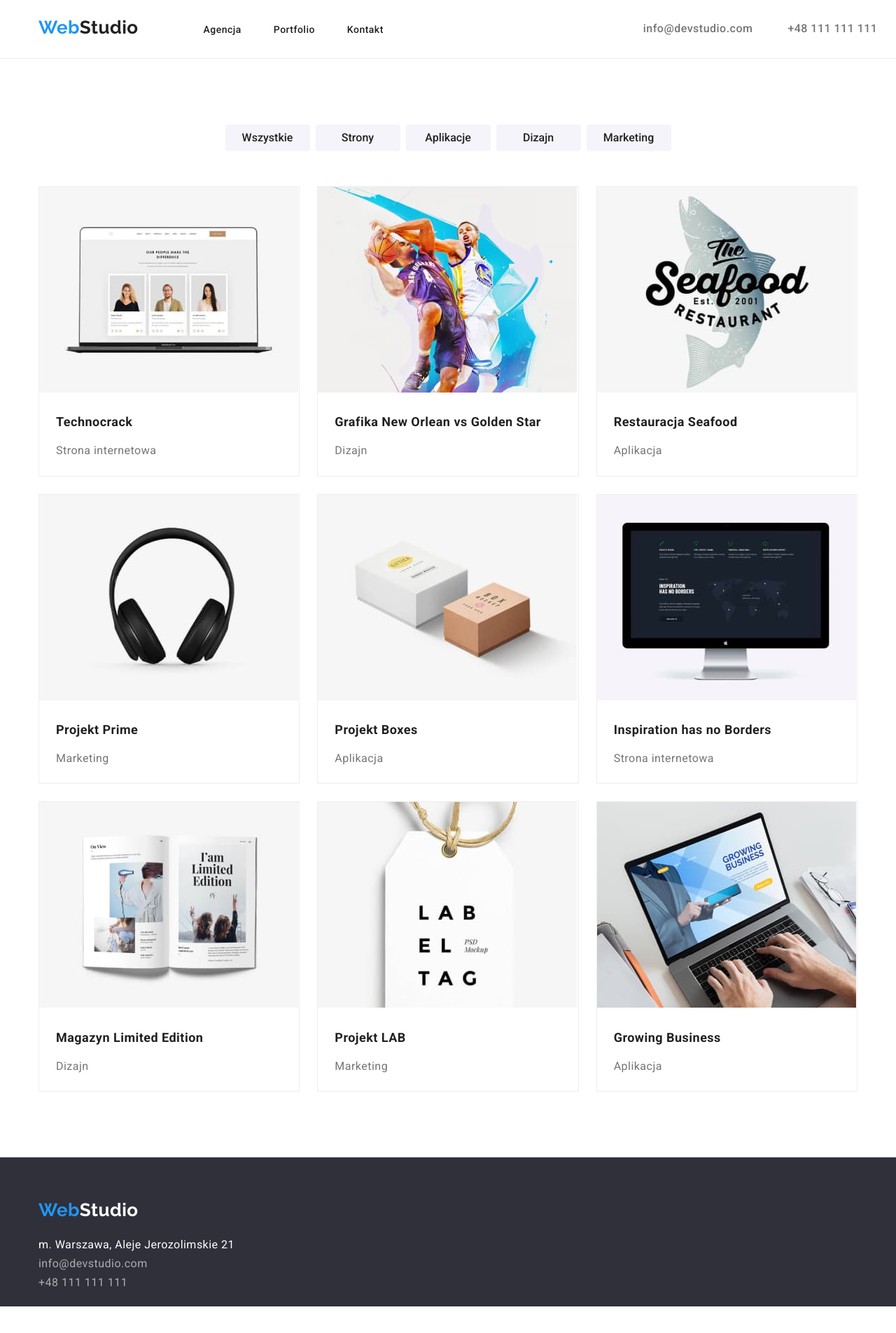
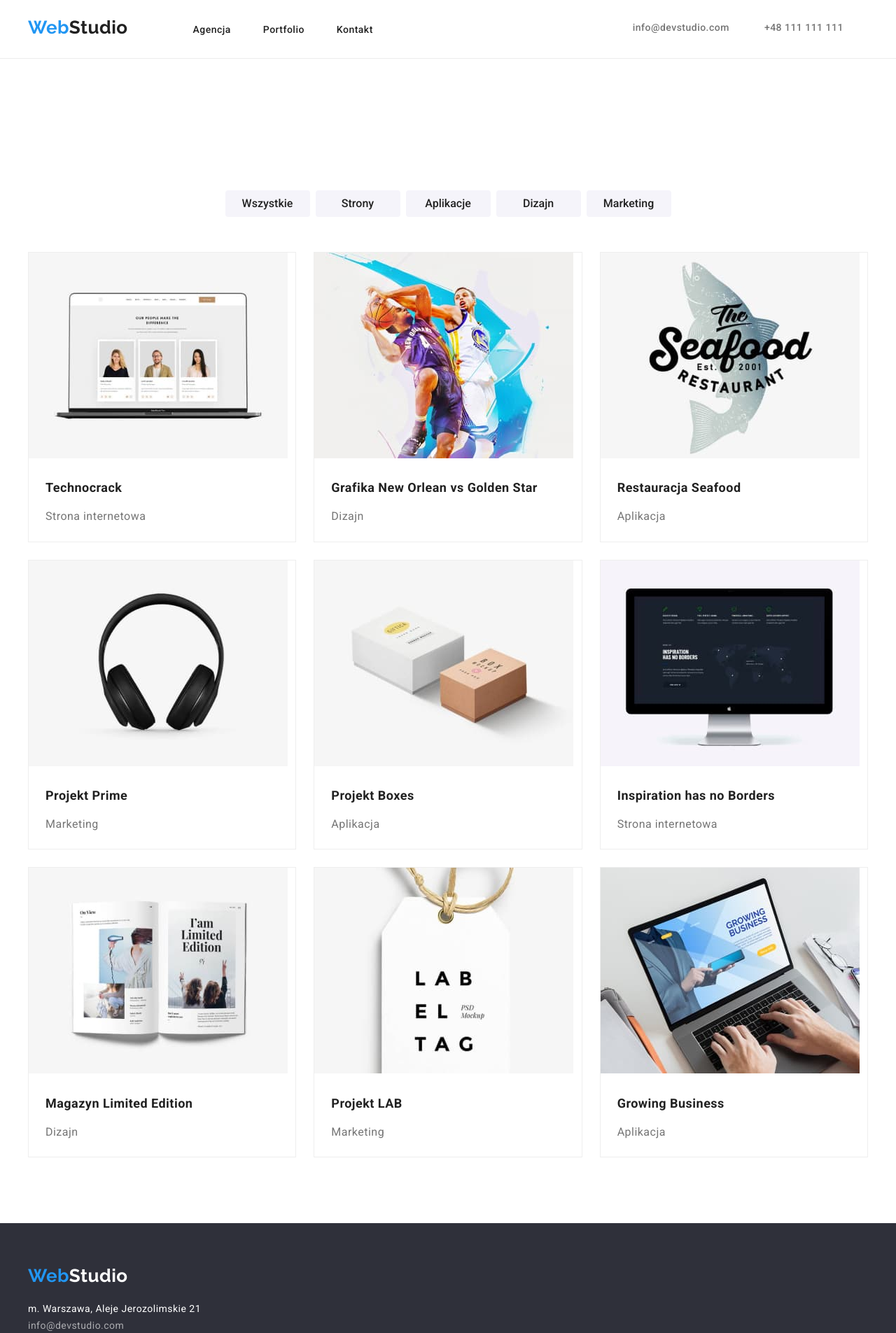
Before and after one commit to IzabellaMachalska/goit-markup-hw-03, a plain HTML site: page portfolio.html in a window 1280 px wide. Shown: the top 1905 px of the page at 70% size. Before the commit the page ends 1867 px from the top, so only its background shows below. Drawn offline with nearby package versions, Linux system fonts and the light colour scheme.

Commit message:
Update hm3

```diff
--- a/css/styles.css
+++ b/css/styles.css
@@ -43,7 +43,6 @@ body {
   max-width: 1200px;
   width: 100%;
   margin: 0 auto;
-  padding: 0 15px;
 }
 /* SEKCJA MENU */
 .logo {
@@ -73,6 +72,7 @@ body {
 .link-contact {
   color: var(--text-color-secondary);
   font-weight: 500;
+  font-size: 14px;
   line-height: 1.1;
   display: block;
   width: max-content;
@@ -102,7 +102,6 @@ body {
   padding-bottom: 32px;
 }
 .navigation {
-  list-style: none;
   display: flex;
   gap: 46px;
   padding-right: 371px;
@@ -131,7 +130,6 @@ body {
 .button-headline {
   font-family: var(--font-primary);
   font-weight: 700;
-  font-size: 16px;
   line-height: 1.9;
   background: var(--background-button);
   color: var(--text-color-light);
@@ -141,14 +139,14 @@ body {
   border-radius: 4px;
   border: none;
   padding: 10px 41px;
-  }
+}
 /* NASZE ATUTY */
 .asset {
   display: flex;
   justify-content: space-between;
-  padding-top: 101px;
-  width: 1170px;
-  height: 101px;
+  /* margin-top: 101px;
+  padding: 0; */
+  border: 3px solid #212121;
 }
 .headline-asset {
   color: var(--text-color-primary);
@@ -185,20 +183,18 @@ body {
 .headline-team {
   color: var(--text-color-primary);
   font-weight: 500;
-  font-size: 16px;
   text-align: center;
   padding-top: 30px;
 }
 .team-descripion {
   color: var(--text-color-secondary);
-  font-size: 16px;
   text-align: center;
   padding-top: 10px;
   padding-bottom: 30px;
 }
 .light-primary {
   background-color: var(--background-page-color);
-    box-shadow: 0px 1px 3px rgba(0, 0, 0, 0.12), 0px 1px 1px rgba(0, 0, 0, 0.14),
+  box-shadow: 0px 1px 3px rgba(0, 0, 0, 0.12), 0px 1px 1px rgba(0, 0, 0, 0.14),
     0px 2px 1px rgba(0, 0, 0, 0.2);
   border-radius: 0px 0px 4px 4px;
 }
@@ -212,23 +208,25 @@ body {
 }
 .link-footer {
   display: block;
-  padding-top: 20px;
-  padding-bottom: 20px;
-  gap: 8px;
+  padding: 20px 0;
 }
 .link-contact-footer {
   color: var(--text-color-contact-footer);
+  font-size: 14px;
   line-height: 1.7;
+  margin-top: 9px;
 }
 .link-address-footer {
   color: var(--text-color-light);
+  font-size: 14px;
   line-height: 1.7;
+  margin-bottom: 9px;
 }
 /* KARTA POTFOLIO */
 .testline {
   display: flex;
   gap: 8px;
-  padding-top: 94;
+  padding-top: 94px;
   padding-bottom: 50px;
   justify-content: center;
 }
@@ -264,7 +262,6 @@ body {
 }
 .descripion-main-por {
   color: var(--text-color-secondary);
-  font-size: 16px;
   line-height: 1.9;
   padding: 4px 24px 20px;
 }
```
